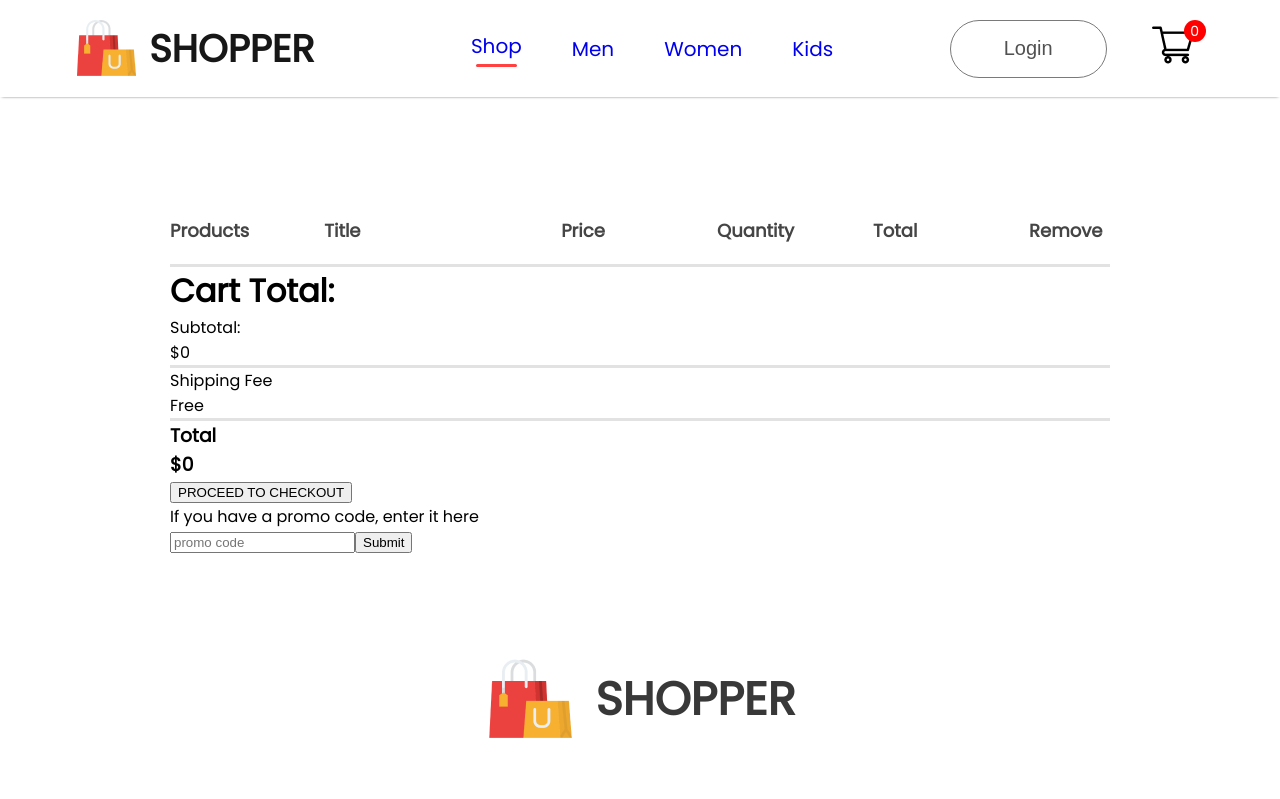
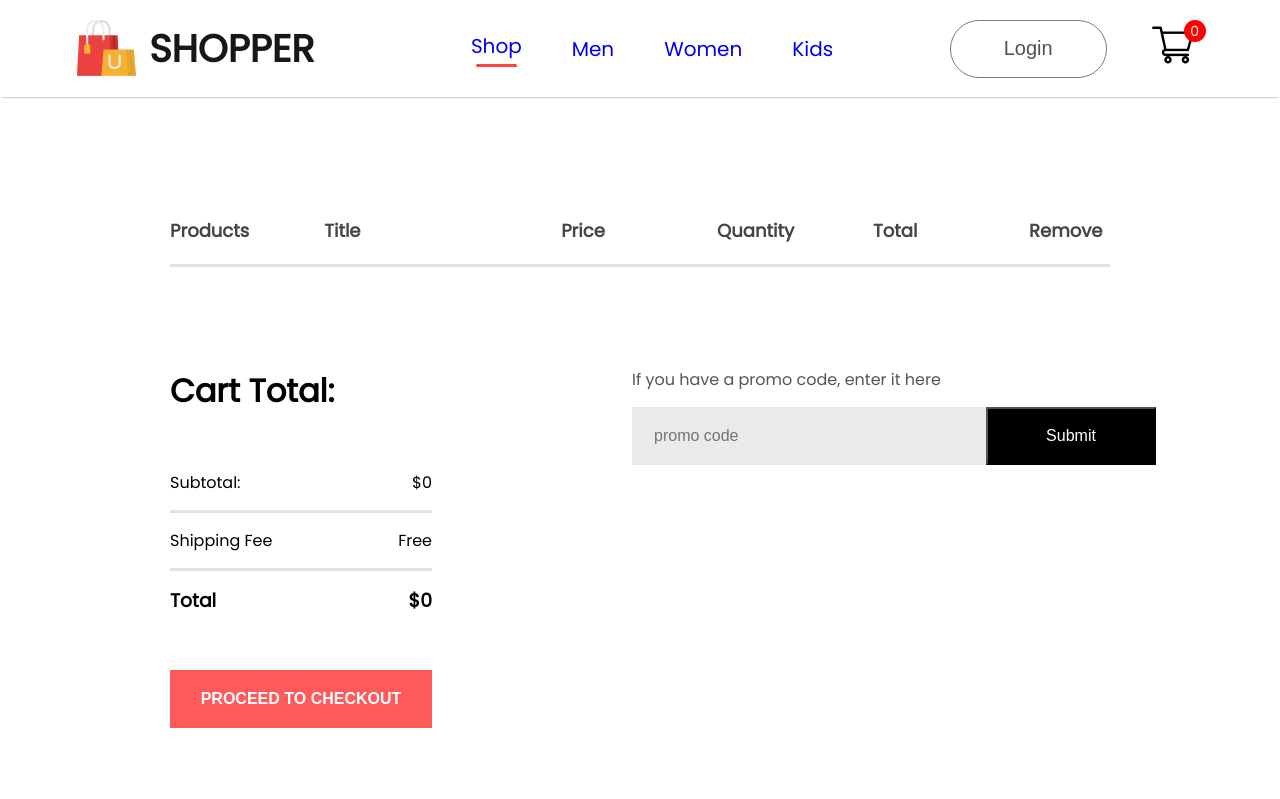
Before and after one commit to kbrenn02/ecommerce-platform, a React (Create React App) app in the folder frontend/: page /cart in a window 1280 px wide. Shown: the top 799 px of the page. Built offline with nearby package versions, Linux system fonts and the light colour scheme.

Commit message:
Cart items and total price works

```diff
--- a/frontend/src/Components/CartItems/CartItems.css
+++ b/frontend/src/Components/CartItems/CartItems.css
@@ -40,3 +40,70 @@
     border: 2px solid #ebebeb;
     background: #fff;
 }
+
+.cartitems-down{
+    display: flex;
+    margin: 100px 0px;
+}
+
+.cartitems-total{
+    flex: 1;
+    display: flex;
+    flex-direction: column;
+    margin-right: 200px;
+    gap: 40px;
+}
+
+.cartitems-total-item{
+    display: flex;
+    justify-content: space-between;
+    padding: 15px 0px;
+}
+
+.cartitems-total button{
+    width: 262px;
+    height: 58px;
+    outline: none;
+    border: none;
+    background: #ff5a5a;
+    color: #fff;
+    font-size: 16px;
+    font-weight: 600;
+    cursor: pointer;
+}
+
+.cartitems-promocode{
+    flex: 1;
+    font-size: 16px;
+    font-weight: 500;
+}
+
+.cartitems-promocode p{
+    color: #555;
+}
+
+.cartitems-promobox{
+    width: 504px;
+    margin-top: 15px;
+    padding-left: 20px;
+    height: 58px;
+    background: #eaeaea;
+}
+
+.cartitems-promobox input{
+    border: none;
+    outline: none;
+    background: transparent;
+    font-size: 16px;
+    width: 330px;
+    height: 50px;
+}
+
+.cartitems-promobox button{
+    width: 170px;
+    height: 58px;
+    font-size: 16px;
+    background: black;
+    color: white;
+    cursor: pointer;
+}
--- a/frontend/src/Components/CartItems/CartItems.jsx
+++ b/frontend/src/Components/CartItems/CartItems.jsx
@@ -5,7 +5,7 @@
 
 export const CartItems = () => {
 
-    const {all_product, cartItems, removeFromCart} = useContext(ShopContext)
+    const {getTotalCartAmount, all_product, cartItems, removeFromCart} = useContext(ShopContext)
 
     return (
         <div className='cartitems'>
@@ -41,7 +41,7 @@
                     <div>
                         <div className="cartitems-total-item">
                             <p>Subtotal:</p>
-                            <p>${0}</p>
+                            <p>${getTotalCartAmount()}</p>
                         </div>
                         <hr />
                         <div className="cartitems-total-item">
@@ -51,7 +51,7 @@
                         <hr />
                         <div className="cartitems-total-item">
                             <h3>Total</h3>
-                            <h3>${0}</h3>
+                            <h3>${getTotalCartAmount()}</h3>
                         </div>
                     </div>
                     <button>PROCEED TO CHECKOUT</button>
--- a/frontend/src/Context/ShopContext.jsx
+++ b/frontend/src/Context/ShopContext.jsx
@@ -18,13 +18,27 @@
     const addToCart = (itemId) => {
         setCartItems((prev) => ({...prev, [itemId]: prev[itemId]+1}))
         console.log(cartItems);
-    }
+    };
 
     const removeFromCart = (itemId) => {
         setCartItems((prev) => ({...prev, [itemId]: prev[itemId]-1}))
-    }
+    };
 
-    const contextValue = {all_product, cartItems, addToCart, removeFromCart};
+    const getTotalCartAmount = () => {
+        let totalAmount = 0;
+
+        for(const item in cartItems)
+        {
+            if (cartItems[item] > 0)
+            {
+                let itemInfo = all_product.find((product) => product.id === Number(item));
+                totalAmount += itemInfo.new_price * cartItems[item];
+            }
+        }
+        return totalAmount;
+    };
+
+    const contextValue = {getTotalCartAmount, all_product, cartItems, addToCart, removeFromCart};
 
     return (
         <ShopContext.Provider value = {contextValue}>
```
